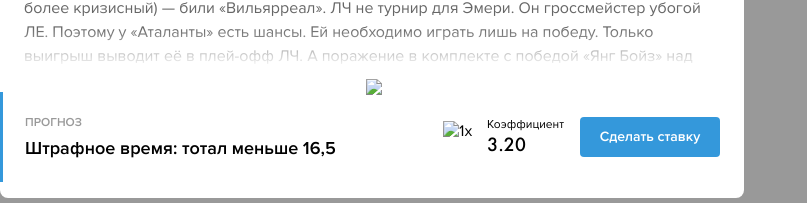
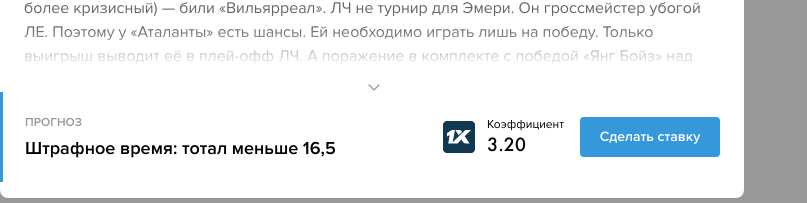
Before and after one commit to ZainetdinovFanil/legalbet, a website: page index.html in a window 1280 px wide. Shown: the part 162-365 px from the top of the page, without its empty margins (0-807 px from the left). Drawn offline with nearby package versions, Linux system fonts and the light colour scheme; files that its build step writes are made by us from their sources; the site is published under a folder, as on GitHub Pages, so addresses that start at the root find nothing.

Commit message:
fix images

```diff
--- a/index.html
+++ b/index.html
@@ -60,7 +60,7 @@
             </div>
             <div class="card__footer">
                 <div class="lunge__block">
-                    <img src="/images/downArrow.png" alt="arrow" class="lunge__icon">
+                    <img src="./images/downArrow.png" alt="arrow" class="lunge__icon">
                 </div>
 
                 <div class="card__block">
@@ -69,7 +69,7 @@
                         <h3 class="card__forecast">Штрафное время: тотал меньше 16,5</h3>
                     </div>
                     <div class="card__coefficient">
-                        <img src="/images/1Хstavka.png" alt="1x" class="card__image">
+                        <img src="./images/1Хstavka.png" alt="1x" class="card__image">
                         <div class="card__factor">
                             <p class="card__rate card__rate--desctop">Коэффициент</p>
                             <p class="card__rate card__rate--mobile">Кэф</p>
```
